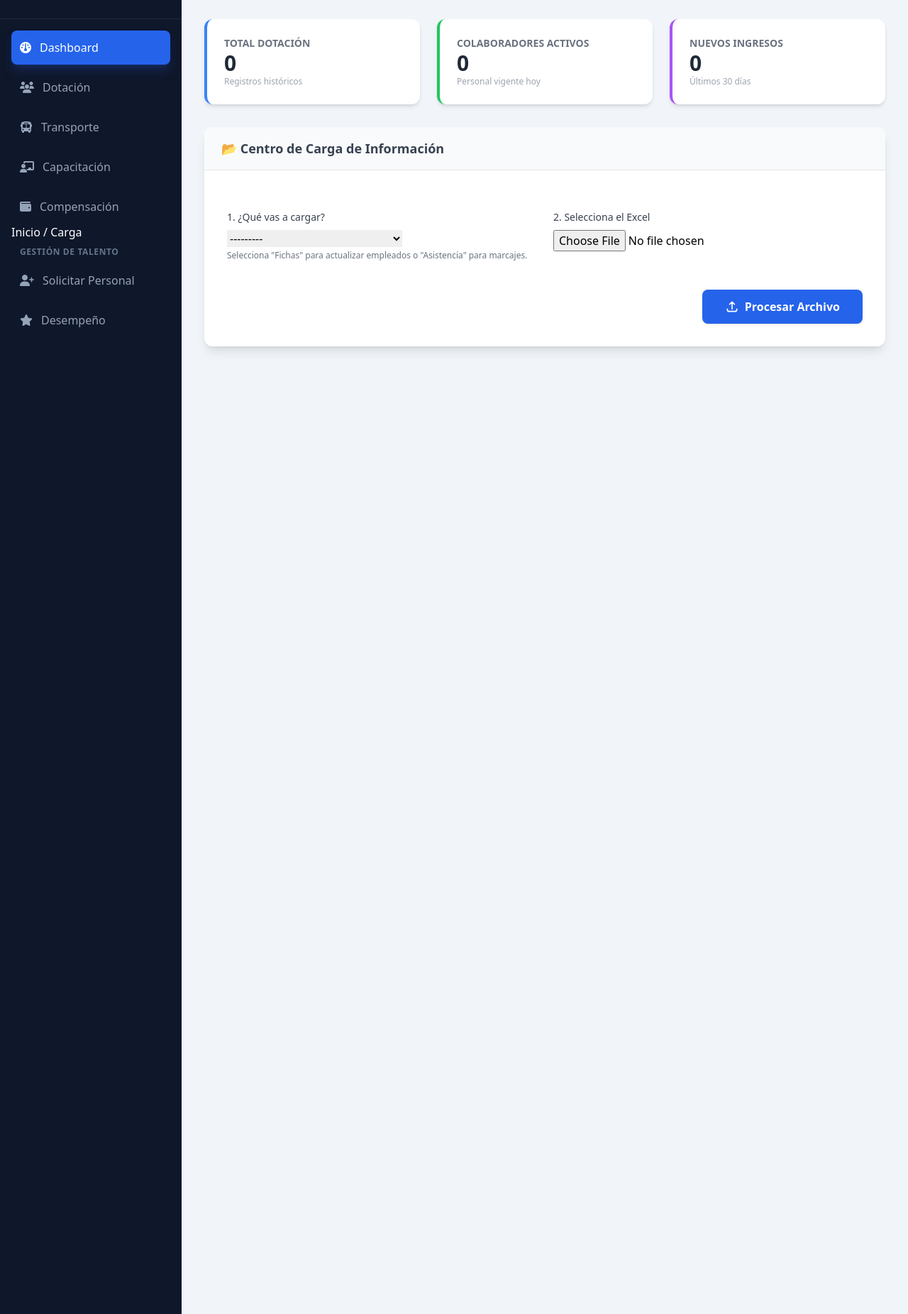
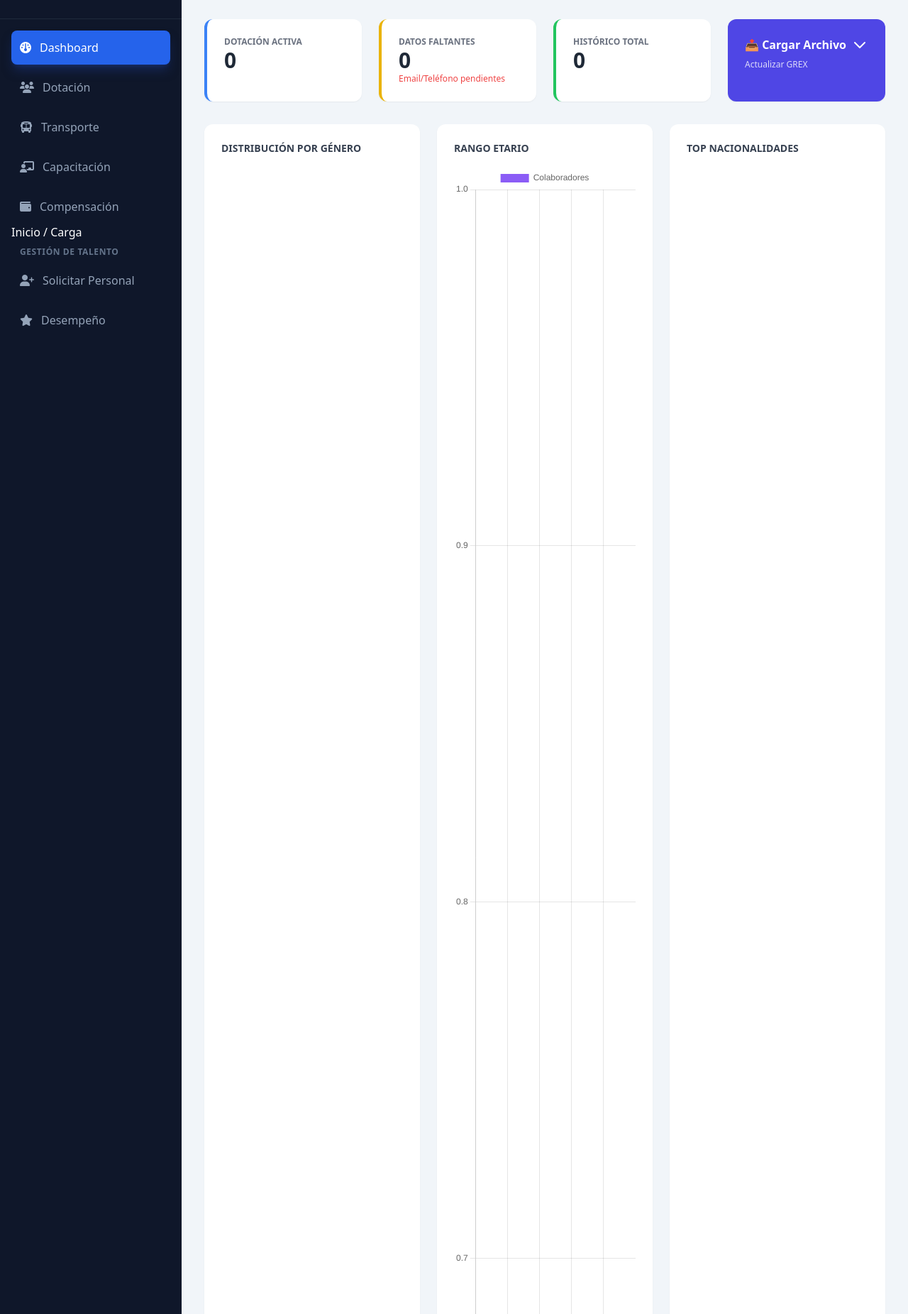
Before and after one commit to RodolfoGomezHernandez/people_analytics, a Django app: page / in a window 1280 px wide. Shown: the part 69-1920 px from the top of the page at 71% size. Run offline with Django 5.2, Linux system fonts and the light colour scheme; the visitor is signed in with stand-in values (Sample User, id 1); data that the repository does not hold is empty; a map, chart or similar area stays blank; some libraries are stand-ins or nearby versions.

Commit message:
WIP: Avance visual dashboard y graficos

```diff
--- a/core/templates/core/dashboard.html
+++ b/core/templates/core/dashboard.html
@@ -1,79 +1,133 @@
 {% extends 'core/base.html' %}
 
 {% block content %}
-<div class="grid grid-cols-1 md:grid-cols-3 gap-6 mb-8">
-    <div class="bg-white rounded-xl shadow-md p-6 border-l-4 border-blue-500">
-        <div class="text-gray-500 text-sm uppercase font-bold">Total Dotación</div>
+<script src="https://cdn.jsdelivr.net/npm/chart.js"></script>
+
+<div class="grid grid-cols-1 md:grid-cols-4 gap-6 mb-8">
+    <div class="bg-white rounded-xl shadow-sm p-6 border-l-4 border-blue-500">
+        <div class="text-gray-500 text-xs uppercase font-bold">Dotación Activa</div>
+        <div class="text-3xl font-bold text-gray-800">{{ kpi_activos }}</div>
+    </div>
+    <div class="bg-white rounded-xl shadow-sm p-6 border-l-4 border-yellow-500">
+        <div class="text-gray-500 text-xs uppercase font-bold">Datos Faltantes</div>
+        <div class="text-3xl font-bold text-gray-800">{{ kpi_sin_contacto }}</div>
+        <div class="text-xs text-red-500">Email/Teléfono pendientes</div>
+    </div>
+    <div class="bg-white rounded-xl shadow-sm p-6 border-l-4 border-green-500">
+        <div class="text-gray-500 text-xs uppercase font-bold">Histórico Total</div>
         <div class="text-3xl font-bold text-gray-800">{{ kpi_total }}</div>
-        <div class="text-xs text-gray-400">Registros históricos</div>
     </div>
-
-    <div class="bg-white rounded-xl shadow-md p-6 border-l-4 border-green-500">
-        <div class="text-gray-500 text-sm uppercase font-bold">Colaboradores Activos</div>
-        <div class="text-3xl font-bold text-gray-800">{{ kpi_activos }}</div>
-        <div class="text-xs text-gray-400">Personal vigente hoy</div>
-    </div>
-
-    <div class="bg-white rounded-xl shadow-md p-6 border-l-4 border-purple-500">
-        <div class="text-gray-500 text-sm uppercase font-bold">Nuevos Ingresos</div>
-        <div class="text-3xl font-bold text-gray-800">{{ kpi_nuevos }}</div>
-        <div class="text-xs text-gray-400">Últimos 30 días</div>
+    <div class="bg-indigo-600 rounded-xl shadow-sm p-6 text-white cursor-pointer hover:bg-indigo-700 transition" onclick="document.getElementById('uploadSection').classList.toggle('hidden')">
+        <div class="flex items-center justify-between">
+            <span class="font-bold">📤 Cargar Archivo</span>
+            <svg class="w-6 h-6" fill="none" stroke="currentColor" viewBox="0 0 24 24"><path stroke-linecap="round" stroke-linejoin="round" stroke-width="2" d="M19 9l-7 7-7-7"></path></svg>
+        </div>
+        <p class="text-xs mt-2 opacity-80">Actualizar GREX</p>
     </div>
 </div>
 
-<div class="bg-white rounded-xl shadow-lg overflow-hidden">
-    <div class="bg-gray-50 px-6 py-4 border-b border-gray-200">
-        <h2 class="text-lg font-semibold text-gray-700">📂 Centro de Carga de Información</h2>
-    </div>
-
-    <div class="p-8">
-        <form method="post" enctype="multipart/form-data" id="uploadForm" class="space-y-6">
+<div id="uploadSection" class="hidden bg-white rounded-xl shadow-lg mb-8 border border-indigo-100">
+    <div class="p-6">
+        <h3 class="font-bold text-gray-700 mb-4">Actualizar Base de Datos</h3>
+        <form method="post" enctype="multipart/form-data" class="flex gap-4 items-end">
             {% csrf_token %}
-
-            {% if form.errors %}
-                <div class="p-4 bg-red-50 text-red-700 rounded-lg">
-                    {{ form.errors }}
-                </div>
-            {% endif %}
-
-            <div class="grid grid-cols-1 md:grid-cols-2 gap-6">
-                <div>
-                    <label class="block text-sm font-medium text-gray-700 mb-2">1. ¿Qué vas a cargar?</label>
-                    {{ form.tipo }}
-                    <p class="text-xs text-gray-500 mt-1">Selecciona "Fichas" para actualizar empleados o "Asistencia" para marcajes.</p>
-                </div>
-
-                <div>
-                    <label class="block text-sm font-medium text-gray-700 mb-2">2. Selecciona el Excel</label>
-                    {{ form.archivo }}
-                </div>
+            <div class="flex-1">
+                <label class="text-xs font-bold text-gray-500">TIPO DE ARCHIVO</label>
+                {{ form.tipo }}
             </div>
-
-            <div class="flex justify-end pt-4">
-                <button type="submit"
-                        class="bg-blue-600 hover:bg-blue-700 text-white font-bold py-3 px-8 rounded-lg shadow transition duration-200 flex items-center">
-                    <svg class="w-5 h-5 mr-2" fill="none" stroke="currentColor" viewBox="0 0 24 24"><path stroke-linecap="round" stroke-linejoin="round" stroke-width="2" d="M4 16v1a3 3 0 003 3h10a3 3 0 003-3v-1m-4-8l-4-4m0 0L8 8m4-4v12"></path></svg>
-                    Procesar Archivo
-                </button>
+            <div class="flex-1">
+                <label class="text-xs font-bold text-gray-500">ARCHIVO EXCEL</label>
+                {{ form.archivo }}
             </div>
+            <button type="submit" class="bg-green-600 text-white px-6 py-2 rounded-lg font-bold hover:bg-green-700">Procesar</button>
         </form>
     </div>
 </div>
 
-<div id="loadingModal" class="fixed inset-0 bg-gray-900 bg-opacity-50 hidden items-center justify-center z-50 backdrop-blur-sm">
-    <div class="bg-white p-8 rounded-2xl shadow-2xl text-center max-w-sm mx-auto">
-        <div class="animate-spin rounded-full h-16 w-16 border-t-4 border-b-4 border-blue-600 mx-auto mb-4"></div>
+<div class="grid grid-cols-1 md:grid-cols-2 lg:grid-cols-3 gap-6 mb-8">
 
-        <h3 class="text-xl font-bold text-gray-800 mb-2">Procesando Información...</h3>
-        <p class="text-gray-600 text-sm">Por favor espera, estamos analizando tu Excel. Esto puede tomar unos segundos.</p>
+    <div class="bg-white p-6 rounded-xl shadow-sm">
+        <h3 class="text-gray-700 font-bold mb-4 text-sm uppercase">Distribución por Género</h3>
+        <canvas id="chartSexo"></canvas>
+    </div>
+
+    <div class="bg-white p-6 rounded-xl shadow-sm">
+        <h3 class="text-gray-700 font-bold mb-4 text-sm uppercase">Rango Etario</h3>
+        <canvas id="chartEdad"></canvas>
+    </div>
+
+    <div class="bg-white p-6 rounded-xl shadow-sm">
+        <h3 class="text-gray-700 font-bold mb-4 text-sm uppercase">Top Nacionalidades</h3>
+        <canvas id="chartNacionalidad"></canvas>
+    </div>
+</div>
+
+<div class="bg-white p-6 rounded-xl shadow-sm mb-8">
+    <h3 class="text-gray-700 font-bold mb-4 text-sm uppercase">Distribución por Comuna (Localidad)</h3>
+    <div class="h-64">
+        <canvas id="chartComuna"></canvas>
     </div>
 </div>
 
 <script>
-    document.getElementById('uploadForm').addEventListener('submit', function() {
-        // Mostrar el modal cuando se envía el formulario
-        document.getElementById('loadingModal').classList.remove('hidden');
-        document.getElementById('loadingModal').classList.add('flex');
+    const commonOptions = { responsive: true, maintainAspectRatio: false };
+
+    // 1. Chart Sexo (Doughnut)
+    new Chart(document.getElementById('chartSexo'), {
+        type: 'doughnut',
+        data: {
+            labels: {{ chart_sexo_labels|safe }},
+            datasets: [{
+                data: {{ chart_sexo_values|safe }},
+                backgroundColor: ['#3B82F6', '#EC4899', '#10B981'],
+            }]
+        },
+        options: { plugins: { legend: { position: 'bottom' } } }
+    });
+
+    // 2. Chart Edad (Bar)
+    new Chart(document.getElementById('chartEdad'), {
+        type: 'bar',
+        data: {
+            labels: {{ chart_edad_labels|safe }},
+            datasets: [{
+                label: 'Colaboradores',
+                data: {{ chart_edad_values|safe }},
+                backgroundColor: '#8B5CF6',
+                borderRadius: 4
+            }]
+        },
+        options: commonOptions
+    });
+
+    // 3. Chart Nacionalidad (Pie)
+    new Chart(document.getElementById('chartNacionalidad'), {
+        type: 'pie',
+        data: {
+            labels: {{ chart_nacionalidad_labels|safe }},
+            datasets: [{
+                data: {{ chart_nacionalidad_values|safe }},
+                backgroundColor: ['#F59E0B', '#EF4444', '#10B981', '#6366F1', '#6B7280'],
+            }]
+        }
+    });
+
+    // 4. Chart Comuna (Bar Horizontal)
+    new Chart(document.getElementById('chartComuna'), {
+        type: 'bar',
+        data: {
+            labels: {{ chart_comuna_labels|safe }},
+            datasets: [{
+                label: 'Residencia',
+                data: {{ chart_comuna_values|safe }},
+                backgroundColor: '#10B981',
+                borderRadius: 4
+            }]
+        },
+        options: {
+            indexAxis: 'y', // Hace que sea horizontal
+            ...commonOptions
+        }
     });
 </script>
 {% endblock %}
--- a/core/views.py
+++ b/core/views.py
@@ -3,32 +3,34 @@ from django.contrib.auth.decorators import login_required
 from django.contrib import messages
 from django.db.models import Count, Q
 from django.utils import timezone
-from datetime import timedelta
+from datetime import date
+import json
 
 # Importamos modelos y formularios
 from .forms import CargaArchivoForm
 from dotacion.models import Colaborador
 from .services import procesar_archivo_dotacion, procesar_archivo_asistencia
 
+def calcular_edad(fecha_nacimiento):
+    if not fecha_nacimiento: return 0
+    today = date.today()
+    return today.year - fecha_nacimiento.year - ((today.month, today.day) < (fecha_nacimiento.month, fecha_nacimiento.day))
+
 @login_required
 def dashboard(request):
-    # 1. Lógica de Carga de Archivos (POST)
+    # --- LÓGICA DE CARGA (Sin cambios) ---
     if request.method == 'POST':
         form = CargaArchivoForm(request.POST, request.FILES)
         if form.is_valid():
             carga = form.save(commit=False)
             carga.usuario = request.user
             carga.save()
-
             try:
-                # Procesamos según el tipo seleccionado
                 if carga.tipo == 'DOTACION':
                     procesar_archivo_dotacion(carga)
-                    messages.success(request, f"✅ Dotación actualizada correctamente. {carga.log_errores}")
+                    messages.success(request, f"✅ Dotación actualizada. {carga.log_errores}")
                 elif carga.tipo == 'ASISTENCIA':
-                    # procesar_archivo_asistencia(carga) # Descomentar cuando tengamos el servicio listo
-                    messages.warning(request, "⚠️ El procesador de asistencia aún está en construcción.")
-
+                    messages.warning(request, "⚠️ Módulo Asistencia en construcción.")
                 return redirect('dashboard')
             except Exception as e:
                 messages.error(request, f"❌ Error crítico: {str(e)}")
@@ -36,23 +38,55 @@ def dashboard(request):
     else:
         form = CargaArchivoForm()
 
-    # 2. Lógica de KPIs (GET) - Para llenar las tarjetas de arriba
-    total_colaboradores = Colaborador.objects.count()
-    activos = Colaborador.objects.filter(activo=True).count()
+    # --- LÓGICA DE KPIS (NUEVO) ---
 
-    # Contrataciones últimos 30 días
-    mes_pasado = timezone.now().date() - timedelta(days=30)
-    nuevos_ingresos = Colaborador.objects.filter(fecha_ingreso__gte=mes_pasado).count()
+    # 1. Filtros Base (Vigentes)
+    colaboradores = Colaborador.objects.filter(activo=True)
+    total_activos = colaboradores.count()
 
+    # 2. Distribución por Sexo (KPI 6)
+    sexo_data = list(colaboradores.values('sexo').annotate(total=Count('sexo')).order_by('-total'))
+
+    # 3. Nacionalidad (KPI 8)
+    nacionalidad_data = list(colaboradores.values('nacionalidad').annotate(total=Count('nacionalidad')).order_by('-total')[:5]) # Top 5
+
+    # 4. Comunas (KPI 7)
+    comuna_data = list(colaboradores.values('comuna').annotate(total=Count('comuna')).order_by('-total')[:7]) # Top 7
+
+    # 5. Rango Etario (KPI 4) - Calculado en Python
+    edades = [c.edad for c in colaboradores if c.fecha_nacimiento]
+    rangos = {'18-25': 0, '26-35': 0, '36-45': 0, '46-55': 0, '56+': 0}
+    for edad in edades:
+        if edad is None: continue
+        if 18 <= edad <= 25: rangos['18-25'] += 1
+        elif 26 <= edad <= 35: rangos['26-35'] += 1
+        elif 36 <= edad <= 45: rangos['36-45'] += 1
+        elif 46 <= edad <= 55: rangos['46-55'] += 1
+        elif edad >= 56: rangos['56+'] += 1
+
+    # 6. Datos Faltantes (KPI 11)
+    sin_email = colaboradores.filter(Q(email__isnull=True) | Q(email='')).count()
+    sin_telefono = colaboradores.filter(Q(telefono__isnull=True) | Q(telefono='')).count()
+
+    # Contexto para el template
     context = {
         'form': form,
-        'kpi_total': total_colaboradores,
-        'kpi_activos': activos,
-        'kpi_nuevos': nuevos_ingresos,
+        'kpi_total': Colaborador.objects.count(),
+        'kpi_activos': total_activos,
+        'kpi_sin_contacto': sin_email + sin_telefono,
+
+        # Datos para Gráficos (JSON para JS)
+        'chart_sexo_labels': json.dumps([d['sexo'] for d in sexo_data]),
+        'chart_sexo_values': json.dumps([d['total'] for d in sexo_data]),
+
+        'chart_nacionalidad_labels': json.dumps([d['nacionalidad'] for d in nacionalidad_data]),
+        'chart_nacionalidad_values': json.dumps([d['total'] for d in nacionalidad_data]),
+
+        'chart_comuna_labels': json.dumps([d['comuna'] for d in comuna_data]),
+        'chart_comuna_values': json.dumps([d['total'] for d in comuna_data]),
+
+        'chart_edad_labels': json.dumps(list(rangos.keys())),
+        'chart_edad_values': json.dumps(list(rangos.values())),
     }
 
     return render(request, 'core/dashboard.html', context)
-
-# La vista 'subir_archivo' ya no es necesaria, la integramos arriba.
-def subir_archivo(request):
-    return redirect('dashboard')
--- a/reclutamiento/templates/reclutamiento/crear_solicitud.html
+++ b/reclutamiento/templates/reclutamiento/crear_solicitud.html
@@ -1,4 +1,4 @@
-{% extends 'base.html' %}
+{% extends 'core/   base.html' %}
 
 {% block title %}Solicitar Dotación | Aurora HR{% endblock %}
 {% block header_title %}Nueva Solicitud de Personal{% endblock %}
```
Also changed, not shown: static/css/output.css (+145 -148 lines).
